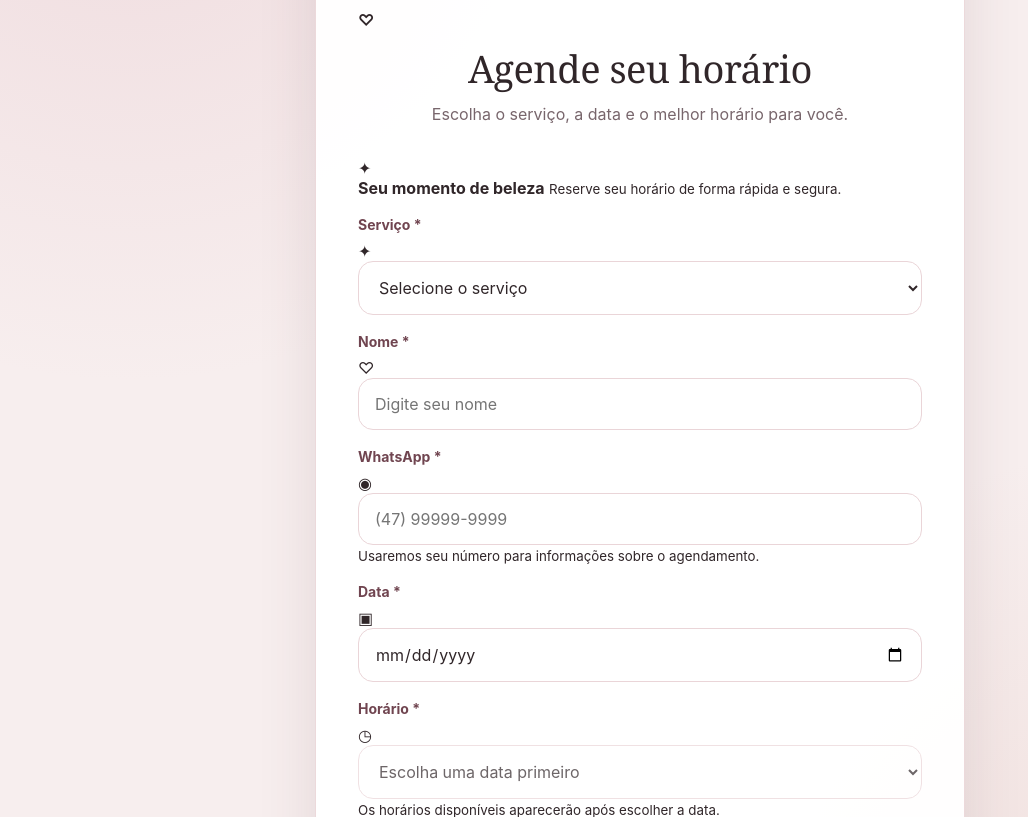
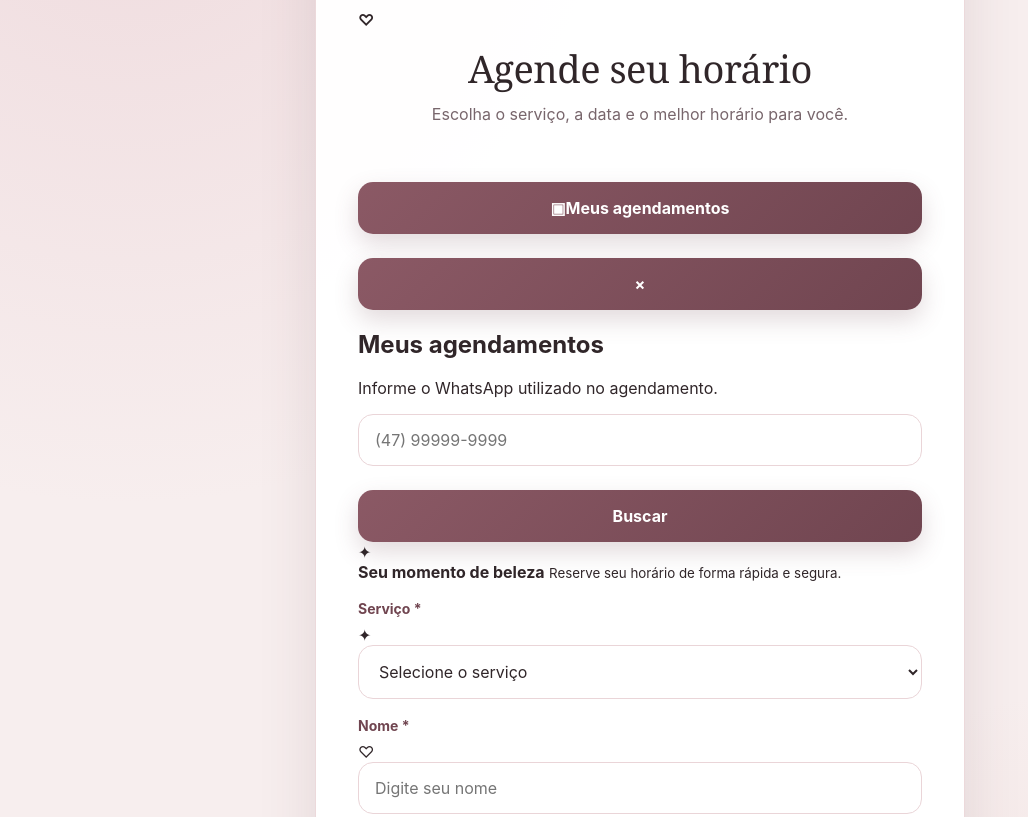
Before and after one commit to viniciusmacciel18-rgb/Agendamentos-, a Flask app: page / in a window 1280 px wide. Shown: the part 344-1161 px from the top of the page, without its empty margins (0-1028 px from the left). Run offline with Flask 3, Linux system fonts and the light colour scheme; some libraries are stand-ins or nearby versions.

Commit message:
Update index.html

```diff
--- a/templates/index.html
+++ b/templates/index.html
@@ -54,7 +54,59 @@
     <p class="sub">
         Escolha o serviço, a data e o melhor horário para você.
     </p>
+<!-- MEUS AGENDAMENTOS -->
+<div class="my-appointments">
+    <button
+        type="button"
+        class="my-appointments-button"
+        onclick="abrirMeusAgendamentos()"
+    >
+        <span>▣</span>
+        Meus agendamentos
+    </button>
+</div>
 
+<!-- MODAL MEUS AGENDAMENTOS -->
+<div id="appointmentsModal" class="appointments-modal">
+
+    <div class="appointments-box">
+
+        <button
+            type="button"
+            class="appointments-close"
+            onclick="fecharMeusAgendamentos()"
+        >
+            ×
+        </button>
+
+        <h2>Meus agendamentos</h2>
+
+        <p>
+            Informe o WhatsApp utilizado no agendamento.
+        </p>
+
+        <div class="appointment-search">
+
+            <input
+                type="tel"
+                id="appointmentPhone"
+                placeholder="(47) 99999-9999"
+            >
+
+            <button
+                type="button"
+                onclick="buscarAgendamentos()"
+            >
+                Buscar
+            </button>
+
+        </div>
+
+        <div id="appointmentsResult"></div>
+
+    </div>
+
+</div>
 
     <div class="welcome">
 
@@ -415,5 +467,104 @@
 /* Quando trocar o serviço */
 serviceSelect.addEventListener("change", carregarHorarios);
 
+function abrirMeusAgendamentos() {
+    document.getElementById("appointmentsModal").classList.add("active");
+}
 
+function fecharMeusAgendamentos() {
+    document.getElementById("appointmentsModal").classList.remove("active");
+}
+
+async function buscarAgendamentos() {
+
+    const phone = document
+        .getElementById("appointmentPhone")
+        .value
+        .trim();
+
+    const result = document.getElementById("appointmentsResult");
+
+    if (!phone) {
+        result.innerHTML =
+            "<p>Digite seu número de WhatsApp.</p>";
+        return;
+    }
+
+    result.innerHTML =
+        "<p>Buscando seus agendamentos...</p>";
+
+    try {
+
+        const response = await fetch(
+            `/meus-agendamentos?phone=${encodeURIComponent(phone)}`
+        );
+
+        const data = await response.json();
+
+        if (!data.success || !data.appointments.length) {
+
+            result.innerHTML =
+                "<p>Nenhum agendamento encontrado para este WhatsApp.</p>";
+
+            return;
+        }
+
+        result.innerHTML = data.appointments.map(appointment => `
+
+            <div class="appointment-card">
+
+                <div>
+                    <strong>${appointment.service}</strong>
+
+                    <span>
+                        📅 ${appointment.date}
+                    </span>
+
+                    <span>
+                        🕐 ${appointment.time}
+                    </span>
+
+                    <span>
+                        ${appointment.status}
+                    </span>
+                </div>
+
+                <div class="appointment-actions">
+
+                    <button
+                        type="button"
+                        onclick="alterarServico(${appointment.id})"
+                    >
+                        Alterar serviço
+                    </button>
+
+                    <button
+                        type="button"
+                        onclick="reagendar(${appointment.id})"
+                    >
+                        Reagendar
+                    </button>
+
+                    <button
+                        type="button"
+                        class="cancel-appointment"
+                        onclick="cancelarAgendamento(${appointment.id})"
+                    >
+                        Cancelar
+                    </button>
+
+                </div>
+
+            </div>
+
+        `).join("");
+
+    } catch (error) {
+
+        console.error(error);
+
+        result.innerHTML =
+            "<p>Não foi possível consultar seus agendamentos.</p>";
+    }
+}
 </script>
```
